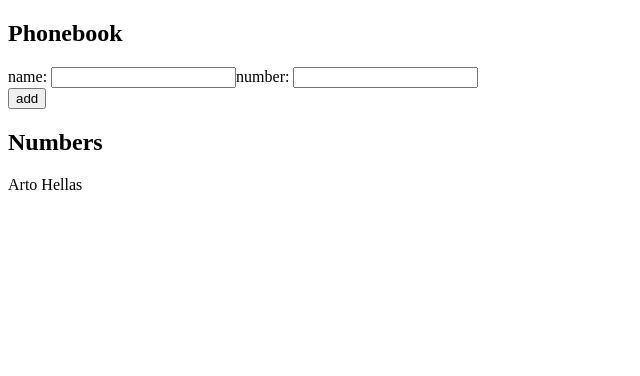
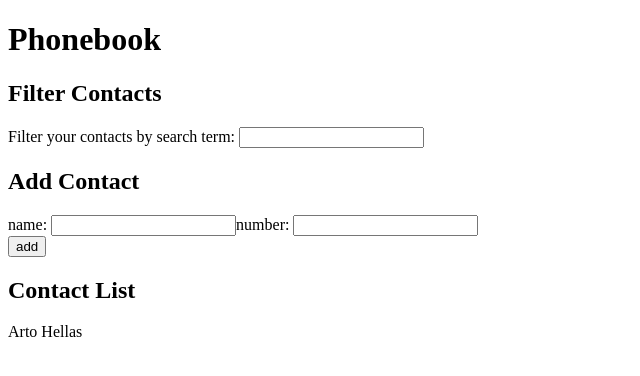
Before and after one commit to jsteigelman/fso-part-2-phonebook-frontend, a React (Create React App) app: page / in a window 1280 px wide. Shown: the top 376 px of the page, without its empty margins (0-640 px from the left). Built offline with nearby package versions, Linux system fonts and the light colour scheme.

Commit message:
user can filter the list of people by name

```diff
--- a/src/App.js
+++ b/src/App.js
@@ -1,52 +1,63 @@
 import { useState } from 'react'
 
 const App = () => {
-  const [persons, setPersons] = useState([
-    { name: 'Arto Hellas' }
-  ])
+  const [persons, setPersons] = useState([{ name: 'Arto Hellas' }])
   const [newName, setNewName] = useState('')
   const [newNumber, setNewNumber] = useState('')
+  const [searchFilter, setSearchFilter] = useState('')
 
   const handleNameInput = (event) => setNewName(event.target.value)
-
   const handleNumberInput = (event) => setNewNumber(event.target.value)
+  const handleFilter = (event) => setSearchFilter(event.target.value)
 
   const addPerson = (event) => {
     event.preventDefault()
 
     // prevent user from adding duplicate persons to phonebook
-    const duplicatePerson = persons.find((personObject) => personObject.name === newName)
+    const duplicatePerson = persons.find(
+      (personObject) => personObject.name === newName
+    )
     if (duplicatePerson !== undefined) {
-       alert(`Error: ${newName} has already been added to the phonebook.`)
-       setNewNumber('')
-       return setNewName('')
-      }
+      alert(`Error: ${newName} has already been added to the phonebook.`)
+      setNewNumber('')
+      return setNewName('')
+    }
 
     const personObject = {
       name: newName,
-      number: newNumber
+      number: newNumber,
     }
     setPersons(persons.concat(personObject))
     setNewName('')
     setNewNumber('')
   }
 
-  const personList = persons.map((person) => <p key={person.name}>{person.name} {person.number}</p>)
+  const personList = persons.filter((person) => person.name.toLowerCase().includes(searchFilter.toLowerCase())).map((person) => (
+    <p key={person.name}>
+      {person.name} {person.number}
+    </p>
+  ))
 
   return (
     <div>
-      <h2>Phonebook</h2>
+      <h1>Phonebook</h1>
+      <h2>Filter Contacts</h2>
+        <div>
+          Filter your contacts by search term: <input onChange={handleFilter} />
+        </div>
+
+      <h2>Add Contact</h2>
       <form onSubmit={addPerson}>
         <div>
           name: <input value={newName} onChange={handleNameInput} />
-          number: <input value={newNumber} onChange={handleNumberInput}/>
+          number: <input value={newNumber} onChange={handleNumberInput} />
         </div>
 
         <div>
-          <button type="submit">add</button>
+          <button type='submit'>add</button>
         </div>
       </form>
-      <h2>Numbers</h2>
+      <h2>Contact List</h2>
       <div>{personList}</div>
     </div>
   )
```
